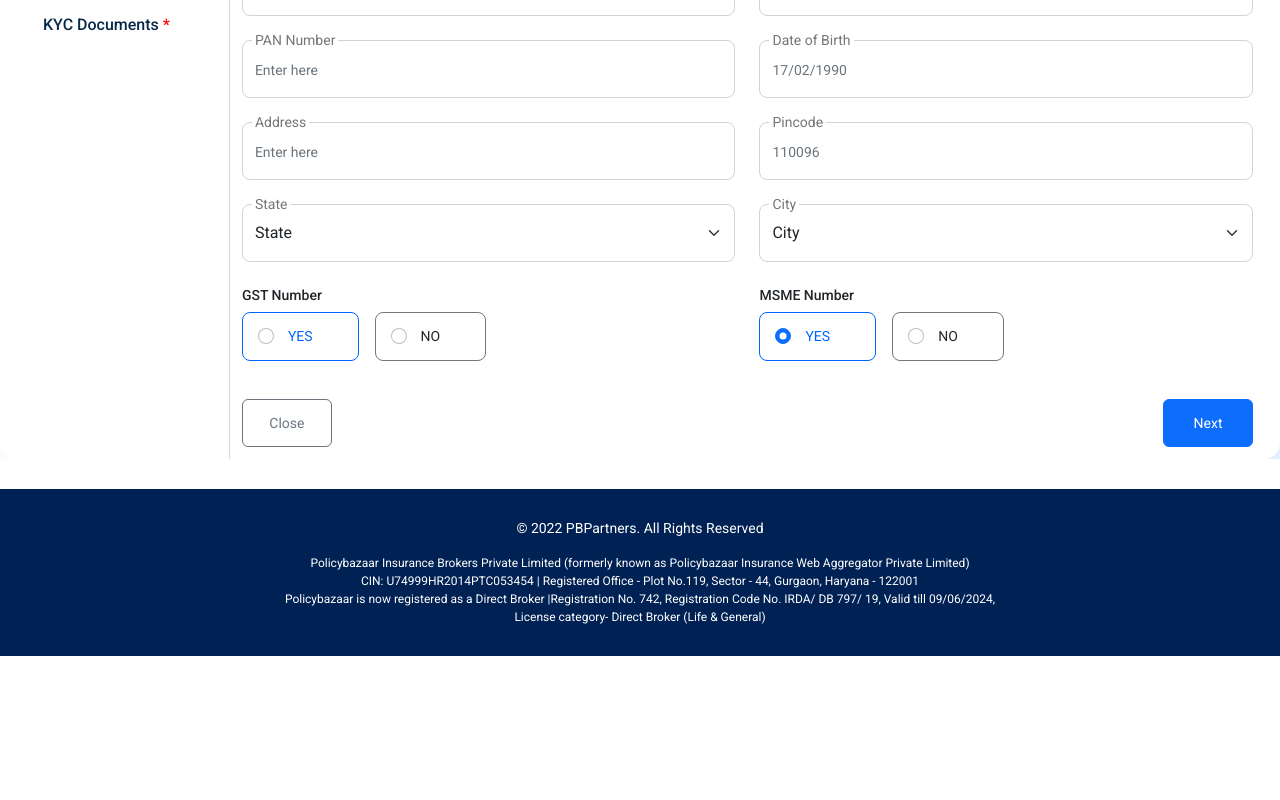
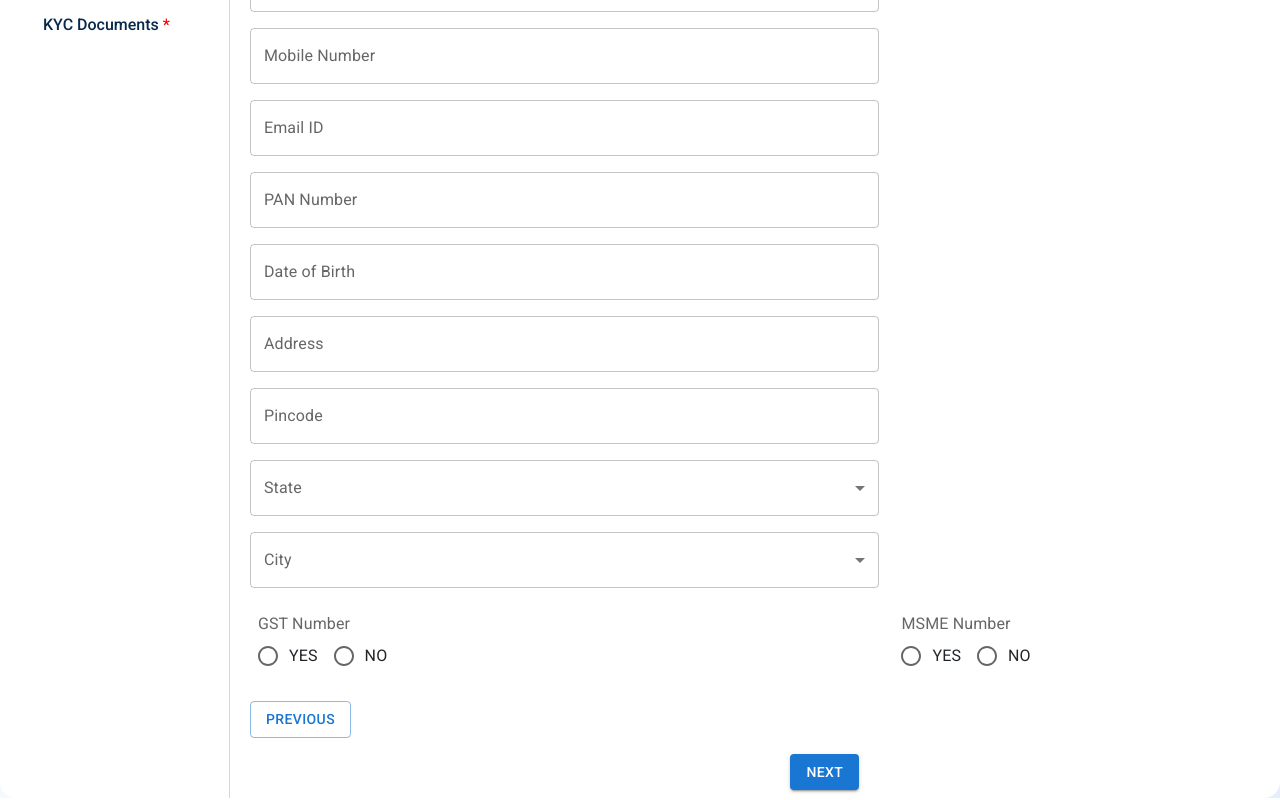
Before and after one commit to akashlalpbpartners/react-app, a React (Create React App) app: page /info in a window 1280 px wide. Shown: the part 300-1100 px from the top of the page. Before the commit the page ends 956 px from the top, so only its background shows below. Built offline with nearby package versions, Linux system fonts and the light colour scheme.

Commit message:
Used material UI for forms

```diff
--- a/package.json
+++ b/package.json
@@ -3,6 +3,11 @@
   "version": "0.1.0",
   "private": true,
   "dependencies": {
+    "@emotion/react": "^11.10.5",
+    "@emotion/styled": "^11.10.5",
+    "@mui/material": "^5.11.6",
+    "@mui/styled-engine": "^5.11.0",
+    "@mui/styled-engine-sc": "^5.11.0",
     "@testing-library/jest-dom": "^5.16.5",
     "@testing-library/react": "^13.4.0",
     "@testing-library/user-event": "^13.5.0",
@@ -13,6 +18,7 @@
     "react-router-dom": "^6.5.0",
     "react-scripts": "5.0.1",
     "sass": "^1.57.0",
+    "styled-components": "^5.3.6",
     "web-vitals": "^2.1.4"
   },
   "scripts": {
--- /dev/null
+++ b/src/Components/Home/BankInfo2.js
@@ -0,0 +1,104 @@
+import React, { useState } from "react";
+import Box from "@mui/material/Box";
+import InputLabel from "@mui/material/InputLabel";
+import MenuItem from "@mui/material/MenuItem";
+import FormControl from "@mui/material/FormControl";
+import Select from "@mui/material/Select";
+import Button from "@mui/material/Button";
+import TextField from "@mui/material/TextField";
+const BankInfo2 = () => {
+  const selectBank = ["SBI", "HDFC"];
+  const selectState = ["Delhi", "Goa", "Gujrat"];
+
+  const placeholder = {
+    "Account Holder Name": "Enter name here",
+    "Account Number": "Enter here",
+    "NEFT IFSC Code": "Enter here",
+    "PAN Number": "Enter here",
+    Pincode: "110096",
+  };
+  const [bank, setBank] = useState("");
+  const [state, setState] = useState("");
+
+  const handleChange = (e) => {
+    if (e.target.name === "banks") setBank(e.target.value);
+    else setState(e.target.value);
+  };
+  return (
+    <>
+      <div
+        className="container tab-pane "
+        id="basic-info"
+        role="tabpanel"
+        aria-labelledby=""
+      >
+        <Box
+          component="form"
+          sx={{
+            "& .MuiTextField-root": { m: 1, width: "70ch" },
+          }}
+          noValidate
+          autoComplete="off"
+        >
+          <FormControl sx={{ m: 1, minWidth: "70ch" }}>
+            <InputLabel id="demo-simple-select-helper-label">Bank</InputLabel>
+            <Select
+              name="banks"
+              label="Bank"
+              value={bank}
+              onChange={handleChange}
+            >
+              <MenuItem value="">
+                <em>Bank</em>
+              </MenuItem>
+              {selectBank.map((value) => (
+                <MenuItem value={value}>{value}</MenuItem>
+              ))}
+            </Select>
+          </FormControl>
+          {Object.entries(placeholder).map(([value, key]) => (
+            <>
+              <TextField
+                id="outlined-required"
+                label={value}
+                defaultValue=""
+                placeholder={key}
+              />
+            </>
+          ))}
+          <FormControl sx={{ m: 1, minWidth: "70ch" }}>
+            <InputLabel id="demo-simple-select-helper-label">
+              Branch State
+            </InputLabel>
+            <Select
+              name="branch"
+              label="Branch State"
+              value={state}
+              onChange={handleChange}
+            >
+              <MenuItem value="">
+                <em>State</em>
+              </MenuItem>
+              {selectState.map((value) => (
+                <MenuItem value={value}>{value}</MenuItem>
+              ))}
+            </Select>
+          </FormControl>
+          <TextField
+            id="outlined-required"
+            label="Branch Address"
+            placeholder="Enter here"
+          />
+          <FormControl sx={{ m: 1, marginRight: "62ch" }}>
+            <Button variant="outlined">Previous</Button>
+          </FormControl>
+          <FormControl sx={{ m: 1, marginLeft: "61ch" }}>
+            <Button variant="contained">Next</Button>
+          </FormControl>
+        </Box>
+      </div>
+    </>
+  );
+};
+
+export default BankInfo2;
--- a/src/Components/Home/BasicInfo.js
+++ b/src/Components/Home/BasicInfo.js
@@ -1,5 +1,6 @@
 import React from "react";
 import Field from "./InputField";
+
 const BasicInfo = () => {
   const placeholder = {
     "Name as per PAN": "Enter Name here",
@@ -14,7 +15,7 @@ const BasicInfo = () => {
 
   const selectFields = {
     State: ["Delhi", "Goa", "Gujrat"],
-    City: ["Delhi", "Goa", "Gujrat"],
+    City: ["Delhi", "Nehru place", "Ghaziabad"],
   };
   const radioHeading = {
     "GST Number": [
@@ -37,7 +38,7 @@ const BasicInfo = () => {
   return (
     <>
       <div
-        className="tab-pane fade show active"
+        className="tab-pane "
         id="basic-info"
         role="tabpanel"
         aria-labelledby=""
--- /dev/null
+++ b/src/Components/Home/BasicInfo2.js
@@ -0,0 +1,127 @@
+import React, { useState } from "react";
+import Box from "@mui/material/Box";
+import Radio from "@mui/material/Radio";
+import RadioGroup from "@mui/material/RadioGroup";
+import InputLabel from "@mui/material/InputLabel";
+import MenuItem from "@mui/material/MenuItem";
+import FormControl from "@mui/material/FormControl";
+import FormLabel from "@mui/material/FormLabel";
+import FormControlLabel from "@mui/material/FormControlLabel";
+import Select from "@mui/material/Select";
+import Button from "@mui/material/Button";
+import TextField from "@mui/material/TextField";
+const BasicInfo = () => {
+  const placeholder = {
+    "Name as per PAN": "Enter Name here",
+    "Father’s name": "Enter Name here",
+    "Mobile Number": "91787672617",
+    "Email ID": "Enter here",
+    "PAN Number": "Enter here",
+    "Date of Birth": "17/02/1990",
+    Address: "Enter here",
+    Pincode: "110096",
+  };
+
+  const selectFields = [
+    ["Delhi", "Goa", "Gujrat"],
+    ["Delhi", "Ghaziabad", "Nehru place"],
+  ];
+  const [state, setState] = useState("");
+  const [city, setCity] = useState("");
+
+  const handleChange = (e) => {
+    if (e.target.name === "states") setState(e.target.value);
+    else setCity(e.target.value);
+  };
+  return (
+    <>
+      <div
+        className="container tab-pane "
+        id="basic-info"
+        role="tabpanel"
+        aria-labelledby=""
+      >
+        <Box
+          component="form"
+          sx={{
+            "& .MuiTextField-root": { m: 1, width: "70ch" },
+          }}
+          noValidate
+          autoComplete="off"
+        >
+          {Object.entries(placeholder).map(([value, key]) => (
+            <>
+              <TextField
+                id="outlined-required"
+                label={value}
+                defaultValue=""
+                placeholder={key}
+              />
+            </>
+          ))}
+          <FormControl sx={{ m: 1, minWidth: "70ch" }}>
+            <InputLabel id="demo-simple-select-helper-label">State</InputLabel>
+            <Select
+              name="states"
+              label="States"
+              value={state}
+              onChange={handleChange}
+            >
+              <MenuItem value="">
+                <em>State</em>
+              </MenuItem>
+              {selectFields[0].map((value) => (
+                <MenuItem value={value}>{value}</MenuItem>
+              ))}
+            </Select>
+          </FormControl>
+          <FormControl sx={{ m: 1, minWidth: "70ch" }}>
+            <InputLabel id="demo-simple-select-helper-label">City</InputLabel>
+            <Select label="City" value={city} onChange={handleChange}>
+              <MenuItem value="">
+                <em>City</em>
+              </MenuItem>
+              {selectFields[1].map((value) => (
+                <MenuItem value={value}>{value}</MenuItem>
+              ))}
+            </Select>
+          </FormControl>
+          <FormControl sx={{ m: 2, minWidth: "68ch" }}>
+            <FormLabel id="demo-row-radio-buttons-group-label">
+              GST Number
+            </FormLabel>
+            <RadioGroup
+              row
+              aria-labelledby="demo-row-radio-buttons-group-label"
+              name="row-radio-buttons-group"
+            >
+              <FormControlLabel value="YES" control={<Radio />} label="YES" />
+              <FormControlLabel value="NO" control={<Radio />} label="NO" />
+            </RadioGroup>
+          </FormControl>
+          <FormControl sx={{ m: 2 }}>
+            <FormLabel id="demo-row-radio-buttons-group-label">
+              MSME Number
+            </FormLabel>
+            <RadioGroup
+              row
+              aria-labelledby="demo-row-radio-buttons-group-label"
+              name="row-radio-buttons-group"
+            >
+              <FormControlLabel value="YES" control={<Radio />} label="YES" />
+              <FormControlLabel value="NO" control={<Radio />} label="NO" />
+            </RadioGroup>
+          </FormControl>
+          <FormControl sx={{ m: 1, marginRight: "62ch" }}>
+            <Button variant="outlined">Previous</Button>
+          </FormControl>
+          <FormControl sx={{ m: 1, marginLeft: "61ch" }}>
+            <Button variant="contained">Next</Button>
+          </FormControl>
+        </Box>
+      </div>
+    </>
+  );
+};
+
+export default BasicInfo;
--- a/src/Components/Home/LoginSignUpForm.js
+++ b/src/Components/Home/LoginSignUpForm.js
@@ -11,7 +11,6 @@ const LoginSignUpForm = ({ toggleForm }) => {
   const [disableOn, setDisableOn] = useState(true);
   const [otp, setOtp] = useState("");
   const [timeOutShow, setTimeOutShow] = useState("none");
-
   useEffect(() => {
     if (mobileNumber.length === 10) setInputField(otp);
   });
--- a/src/Components/Home/checkUtility.js
+++ b/src/Components/Home/checkUtility.js
@@ -64,7 +64,7 @@ function checkNumber(props) {
   else props.setDisableOn(true);
 }
 
-export default {
+const ValidityFunction = {
   resendOtp,
   handleClick,
   handleVerify,
@@ -73,3 +73,5 @@ export default {
   maxLengthCheck,
   maxPhoneNumber,
 };
+
+export default ValidityFunction;
--- a/src/Info.js
+++ b/src/Info.js
@@ -1,23 +1,19 @@
 import Header from "./Components/Home/Header";
 import Footer from "./Components/Home/Footer";
-import BasicInfo from "./Components/Home/BasicInfo";
-import BankInfo from "./Components/Home/BankInfo";
+// import BasicInfo from "./Components/Home/BasicInfo";
+import BasicInfo2 from "./Components/Home/BasicInfo2";
+import BankInfo2 from "./Components/Home/BankInfo2";
+// import BankInfo from "./Components/Home/BankInfo";
 import KycInfo from "./Components/Home/KycInfo";
 import SideMenu from "./Components/Home/SideMenu";
 import { useState } from "react";
 
 const Info = () => {
   const [toggleMenu, setToggleMenu] = useState("basic-info");
-  // useEffect(() => {
-  //   renderElement();
-  // });
 
   function renderElement(toggleMenu) {
-    // if (toggleMenu === "basic-info") return <div>hi</div>;
-    // else if (toggleMenu === "bank-info") return <div>hello</div>;
-    // else if (toggleMenu === "kyc-doc") return <div>hey</div>;
-    if (toggleMenu === "basic-info") return <BasicInfo />;
-    else if (toggleMenu === "bank-info") return <BankInfo />;
+    if (toggleMenu === "basic-info") return <BasicInfo2 />;
+    else if (toggleMenu === "bank-info") return <BankInfo2 />;
     else if (toggleMenu === "kyc-doc") return <KycInfo />;
   }
   return (
```
Also changed, not shown: 1 other file (tests, documents, lock files or other folders).
